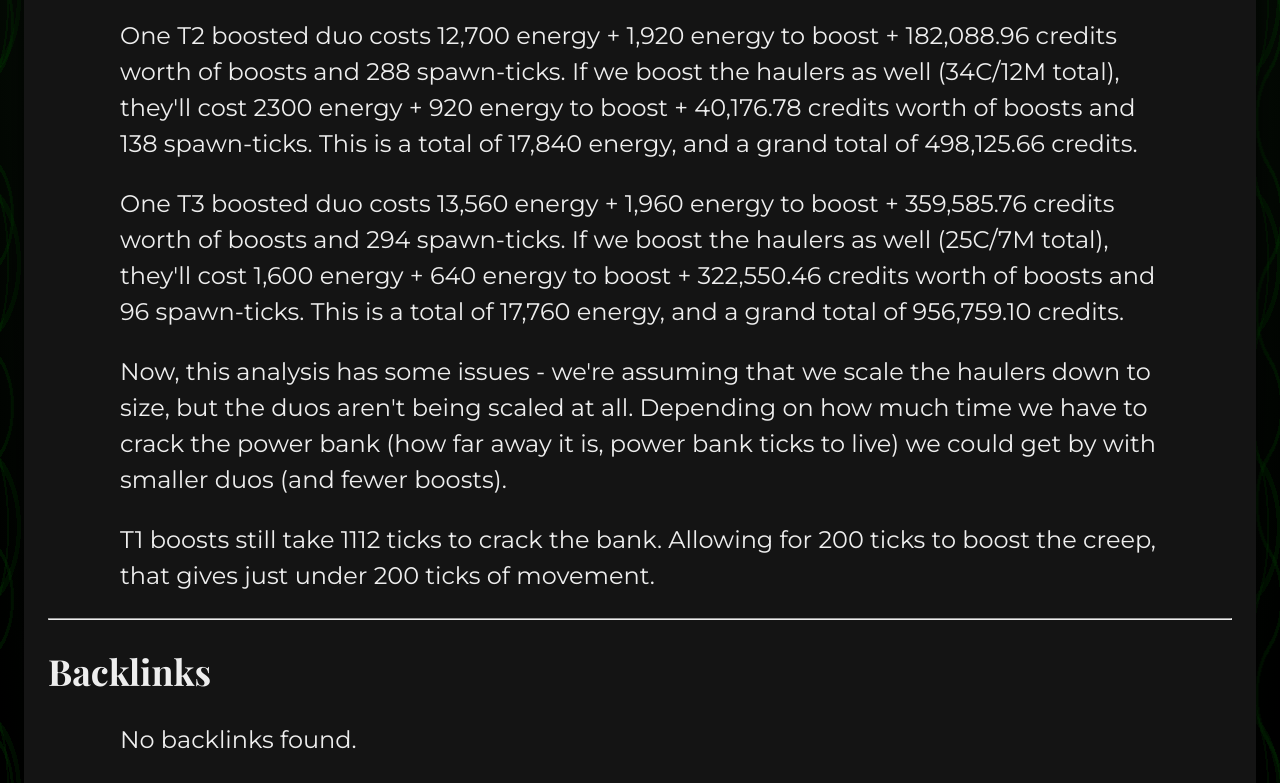
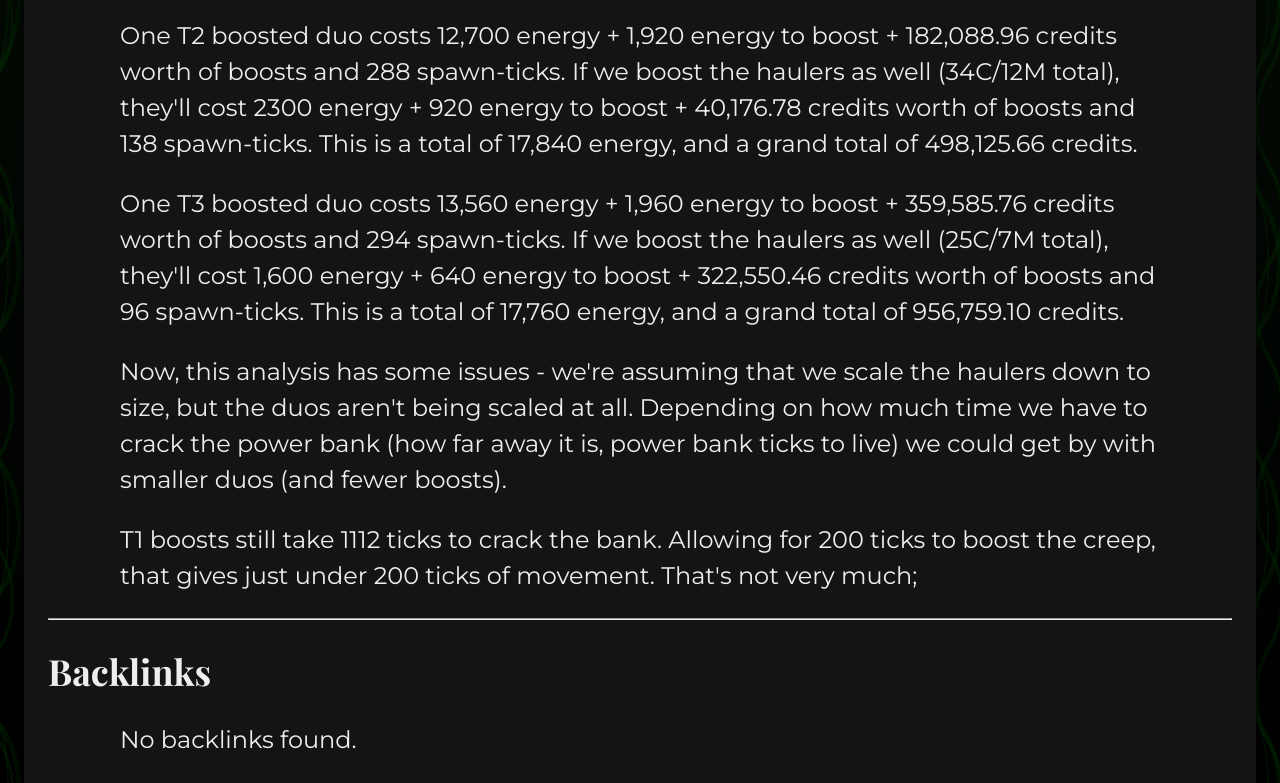
Before and after one commit to glitchassassin/digital-garden, an Eleventy site: page content/Screeps Power Harvesting.md in a window 1280 px wide. Shown: the part 5545-6328 px from the top of the page. Built offline with nearby package versions, Linux system fonts and the light colour scheme; Eleventy itself is replaced by a stand-in of ours; files that its build step writes are made by us from their sources; a web font is replaced by a local one; what @sindresorhus/slugify, markdown-it-attrs, markdown-it-obsidian-images would draw is missing.

Commit message:
vault backup: 2022-11-15 19:37:33

```diff
--- a/content/Screeps Power Harvesting.md
+++ b/content/Screeps Power Harvesting.md
@@ -110,4 +110,4 @@ One T3 boosted duo costs 13,560 energy + 1,960 energy to boost + 359,585.76 cred
 
 Now, this analysis has some issues - we're assuming that we scale the haulers down to size, but the duos aren't being scaled at all. Depending on how much time we have to crack the power bank (how far away it is, power bank ticks to live) we could get by with smaller duos (and fewer boosts).
 
-T1 boosts still take 1112 ticks to crack the bank. Allowing for 200 ticks to boost the creep, that gives just under 200 ticks of movement.
+T1 boosts still take 1112 ticks to crack the bank. Allowing for 200 ticks to boost the creep, that gives just under 200 ticks of movement. That's not very much;
```
